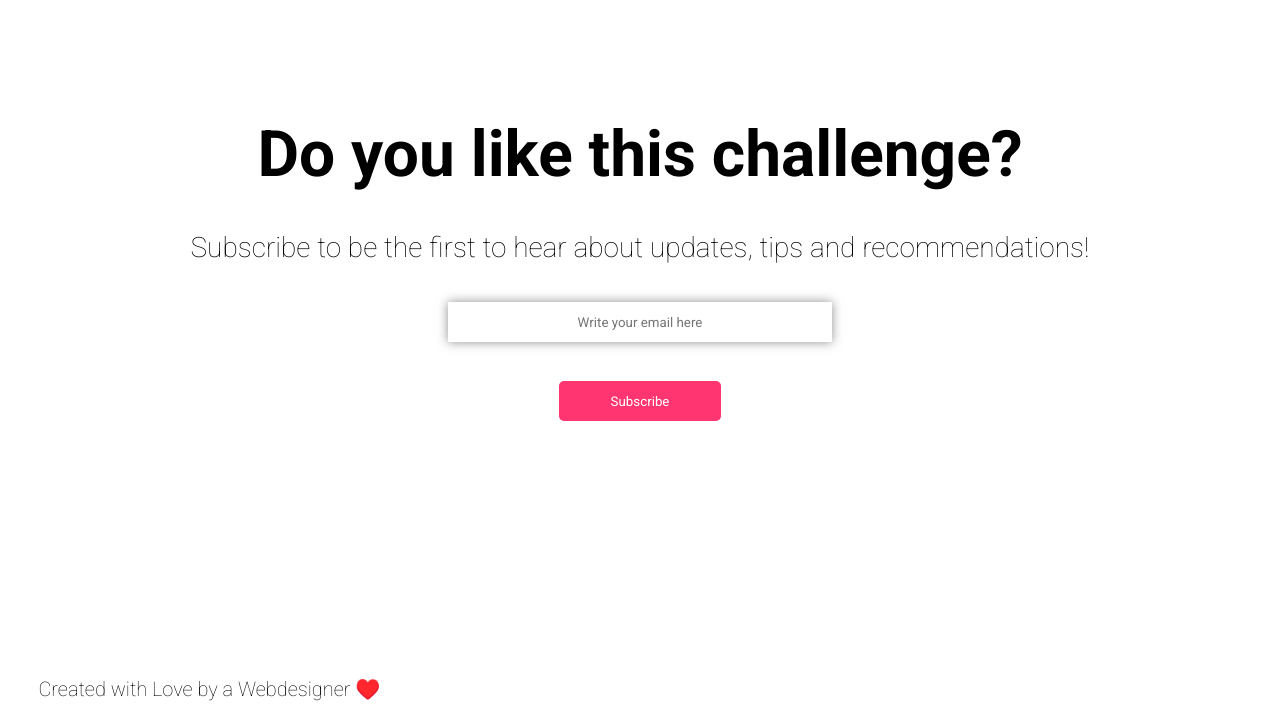
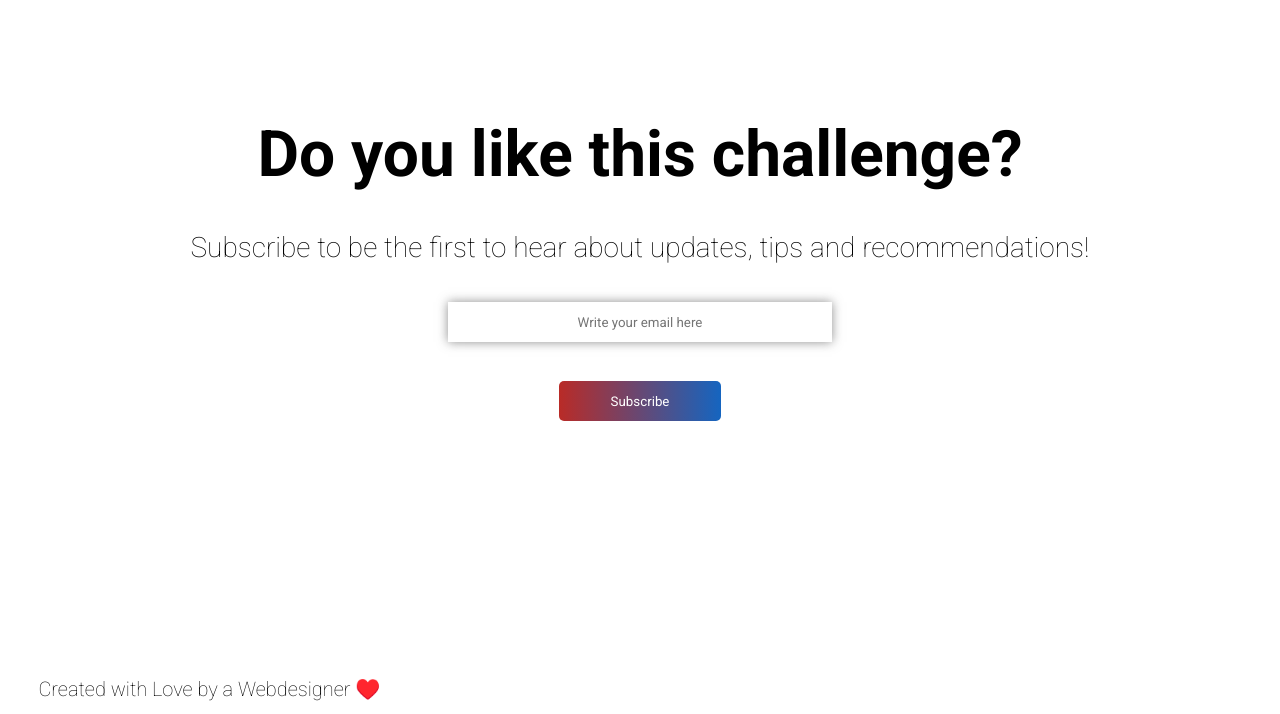
Before and after one commit to Schmelzofen/Lev3_2_Project_css-vertiefung_designer-challenge, a plain HTML site: page index.html in a window 1280 px wide. In both pictures the pointer is over the button "Subscribe". Shown: the part 5569-6283 px from the top of the page. Drawn offline with Linux system fonts and the light colour scheme.

Commit message:
Button Hover

```diff
--- a/assets/css/style.css
+++ b/assets/css/style.css
@@ -246,6 +246,10 @@ footer{
     border-radius: 5px;
 }
 
+#emailButton:hover{
+    background: linear-gradient(to right, #b92b27, #1565c0);
+}
+
 #h6{
     text-align: left;
     padding: 10% 0 1% 3%;
```
